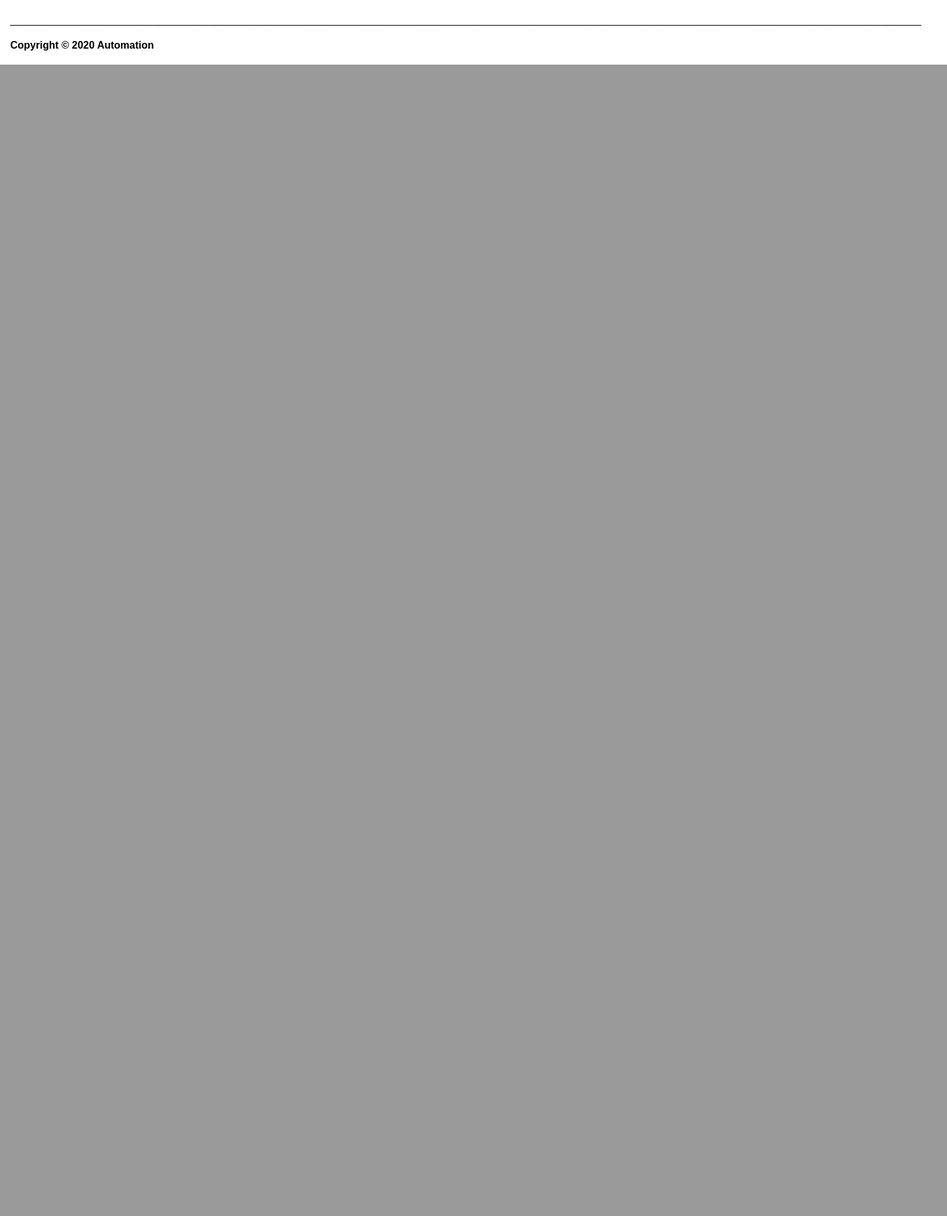
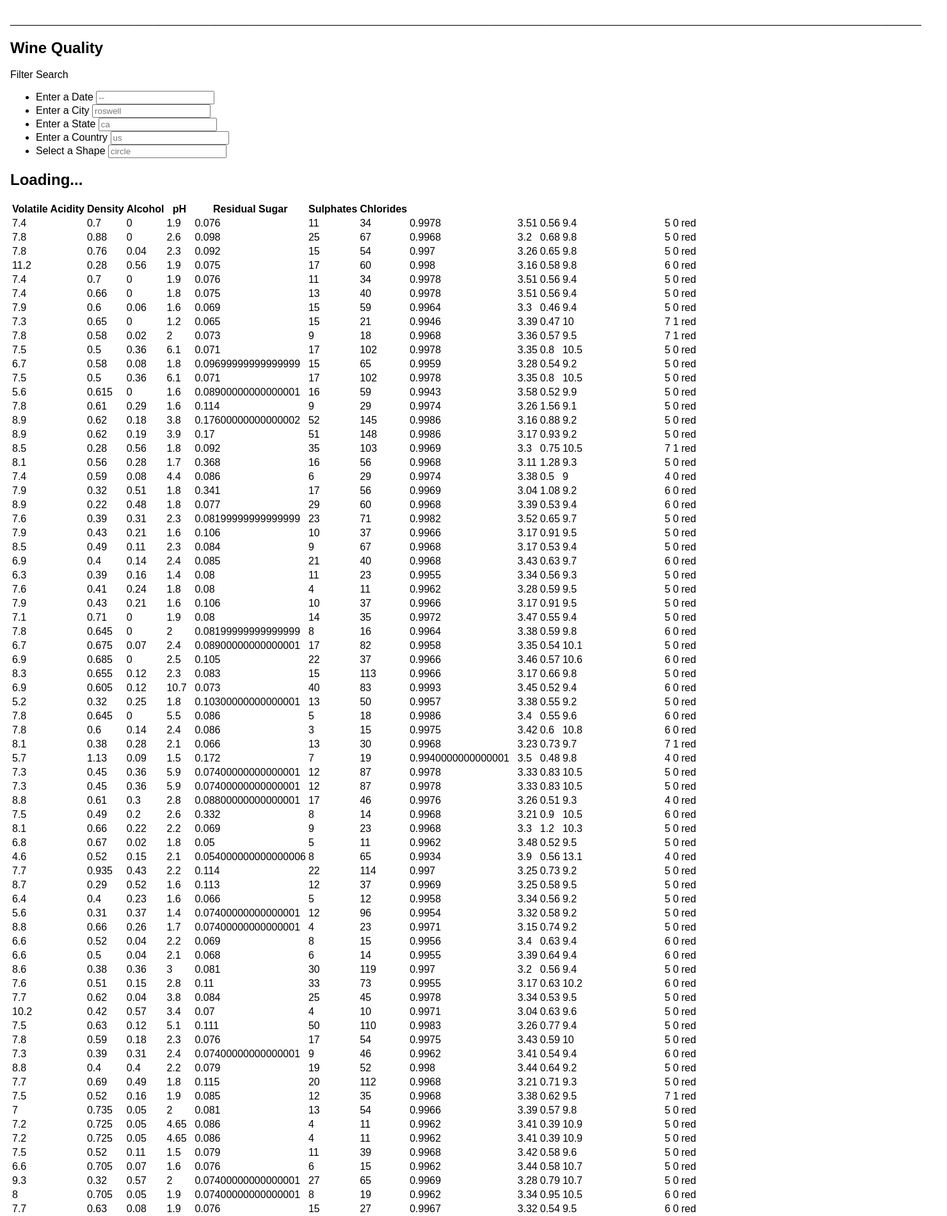
Before and after one commit to bea03013/GrapeExpectations, a Flask app: page / in a window 1480 px wide. Shown: the part 917-2817 px from the top of the page at 64% size. Before the commit the page ends 1018 px from the top, so only its background shows below. Run offline with Flask 2, Linux system fonts and the light colour scheme; some libraries are stand-ins or nearby versions.

Commit message:
updated html

```diff
--- a/templates/index.html
+++ b/templates/index.html
@@ -188,12 +188,75 @@
 </head>
 <body>
 
+  <div class="hero text-center">
+    <h1> Wine Quality</h1>
+    <p></p>
+  </div>
+  <div class="container">
+    <div class="row margin-top-50">
+      <div class="col-md-2">
+        <aside class="filters">
+          <div class="panel panel-default">
+            <div class="panel-heading">Filter Search</div>
+            <div class="panel-body">
+              <div class="form-group">
+                <ul class="list-group" id="filters">
+                  <li class="filter list-group-item">
+                    <label for="date">Enter a Date</label>
+                    <input class="form-control" id="datetime" type="text" placeholder="--">
+                  </li>
+                  <li class="filter list-group-item">
+                    <label for="city">Enter a City</label>
+                    <input class="form-control" id="city" type="text" placeholder="roswell">
+                  </li>
+                  <li class="filter list-group-item">
+                    <label for="state">Enter a State</label>
+                    <input class="form-control" id="state" type="text" placeholder="ca">
+                  </li>
+                  <li class="filter list-group-item">
+                    <label for="country">Enter a Country</label>
+                    <input class="form-control" id="country" type="text" placeholder="us">
+                  </li>
+                  <li class="filter list-group-item">
+                    <label for="shape">Select a Shape</label>
+                    <input class="form-control" id="shape" type="text" placeholder="circle">
+                  </li>
+                </ul>
+              </div>
+            </div>
+          </div>
+        </aside>
+      </div>
+      <div class="col-md-10">
+        <div id="table-area" class="">
+          <h1 class="text-center loader" id="loader">Loading...</h1>
+          <table id="ufo-table" class="table table-striped">
+            <thead>
+              <tr>
+                <th class="table-head">Volatile Acidity</th>
+                <th class="table-head">Density</th>
+                <th class="table-head">Alcohol</th>
+                <th class="table-head">pH</th>
+                <th class="table-head">Residual Sugar</th>
+                <th class="table-head">Sulphates</th>
+                <th class="table-head">Chlorides</th>
+              </tr>
+            </thead>
+            <tbody></tbody>
+          </table>
+        </div>
+      </div>
+    </div>
+  </div>
+
+
 
 
 <!-- Leaflet JavaScript -->
 <script src="https://unpkg.com/leaflet@1.0.0-rc.3/dist/leaflet.js"></script>
 <!-- D3 JavaScript -->
-<script type="text/javascript" src="https://cdnjs.cloudflare.com/ajax/libs/d3/4.2.3/d3.min.js"></script>
+<script src="https://d3js.org/d3.v5.min.js"></script>
+<!-- <script type="text/javascript" src="https://cdnjs.cloudflare.com/ajax/libs/d3/4.2.3/d3.min.js"></script> -->
 <!-- Our JavaScript -->
 <!-- <script type="text/javascript" src="static/js/config.js"></script> -->
 
@@ -201,7 +264,7 @@
 <script type="text/javascript" src="../static/js/logic4.js"></script>
 <script type="text/javascript" src="../static/js/logic3.js"></script>
 <script type="text/javascript" src="../static/js/logic1.js"></script>
-<!-- <script type="text/javascript" src="../static/x.js"></script> -->
+<script type="text/javascript" src="../static/app.js"></script>
 
     <footer class="footer">
         <div class="container text-center">
```
